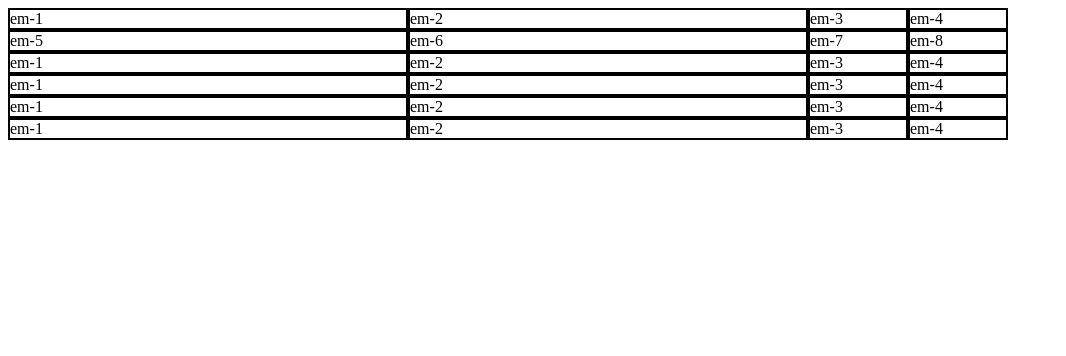
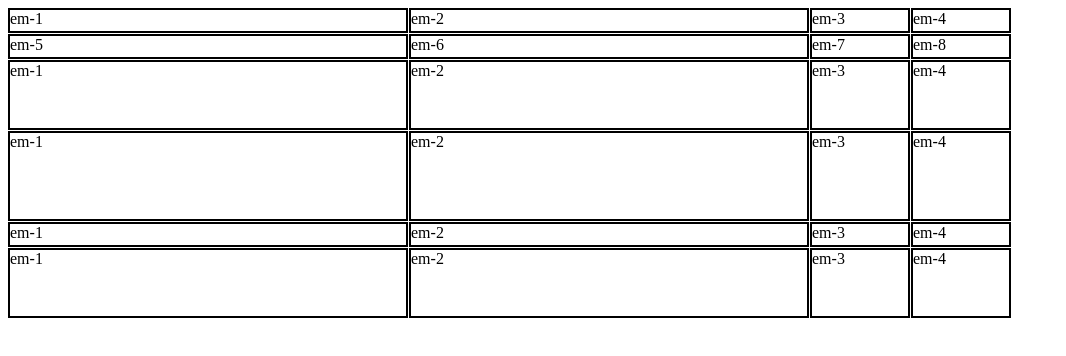
Before and after one commit to maxkolt/TMS55, a plain HTML site: page index.html in a window 1280 px wide. Shown: the whole page, without its empty margins (0-1066 px from the left). Drawn offline with Linux system fonts and the light colour scheme.

Commit message:
Таблица на Grid

```diff
--- a/index.html
+++ b/index.html
@@ -17,18 +17,22 @@
         <div>em-6</div>
         <div>em-7</div>
         <div>em-8</div>
+
+        <div class="valeriy">em-1</div>
+        <div>em-2</div>
+        <div>em-3</div>
+        <div>em-4</div>
+
+        <div class="">em-1</div>
+        <div>em-2</div>
+        <div>em-3</div>
+        <div>em-4</div>
+
         <div>em-1</div>
         <div>em-2</div>
         <div>em-3</div>
         <div>em-4</div>
-        <div>em-1</div>
-        <div>em-2</div>
-        <div>em-3</div>
-        <div>em-4</div>
-        <div>em-1</div>
-        <div>em-2</div>
-        <div>em-3</div>
-        <div>em-4</div>
+
         <div>em-1</div>
         <div>em-2</div>
         <div>em-3</div>
--- a/main.css
+++ b/main.css
@@ -1,7 +1,9 @@
 .grid {
     display: grid;
     grid-template-columns: 400px 400px 100px 100px;
-    grid-template-rows: ;
+    grid-template-rows: 25px 25px 70px 90px 25px 70px;
+    grid-column-gap: 1px;
+    grid-row-gap: 1px;
 }
 
 .grid div {
@@ -17,3 +19,8 @@
     border: 2px solid grey;
 
 }*/
+
+.valeriy {
+
+
+}
```
